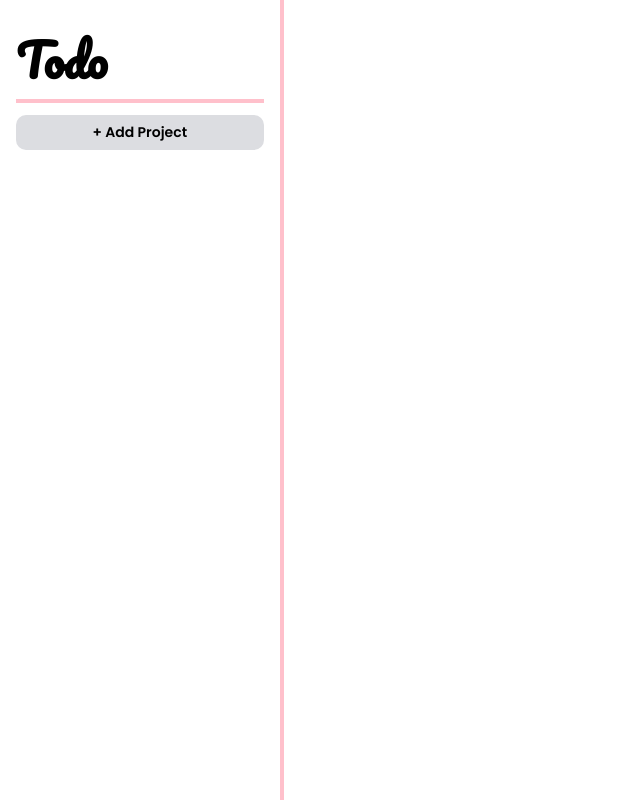
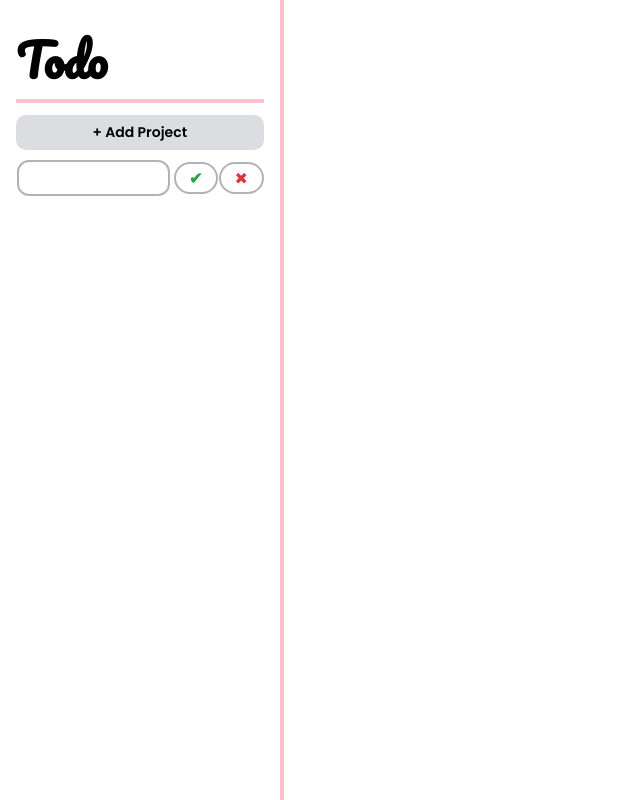
Before and after one commit to Ricky-Rubin/Todo-List, a website built with webpack: page src/template.html in a window 1280 px wide. Both pictures are taken after a click on the button "+ Add Project". Shown: the whole page, without its empty margins (0-640 px from the left). Built offline with nearby package versions, Linux system fonts and the light colour scheme.

Commit message:
Installed font-awesome and updated nav pane

```diff
--- a/package.json
+++ b/package.json
@@ -6,5 +6,8 @@
     "webpack": "^5.98.0",
     "webpack-cli": "^6.0.1",
     "webpack-dev-server": "^5.2.0"
+  },
+  "dependencies": {
+    "font-awesome": "^4.7.0"
   }
 }
--- a/src/index.js
+++ b/src/index.js
@@ -1,4 +1,5 @@
 import "./styles.css"
+// import 'font-awesome/css/font-awesome.min.css';
 import { fillContent } from "./todo.js"
 
 console.log(fillContent());
--- a/src/styles.css
+++ b/src/styles.css
@@ -52,3 +52,50 @@ body {
 .project:active {
   background-color: #b0b3b8;
 }
+
+.project-tab {
+  width: 100%;
+  height: 36px;
+  border-radius: 10px;
+  display: flex;
+  align-items: center;
+  justify-content: space-between;
+  margin: 10px 0px;
+}
+
+.p-name {
+  width: 60%;
+  height: 32px;
+  border-radius: 10px;
+  padding: 0px 5px;
+  line-height: 32px;
+  border: none;
+  outline: 2px solid #b0b3b8;
+  margin-right: 5px;
+  margin-left: 3px;
+}
+
+.btn {
+  width: 18%;
+  height: 32px;
+  border-radius: 18px;
+  border: 2px solid #b0b3b8;
+  background-color: white;
+  line-height: 28px;
+  transition: background-color 0.3s ease;
+}
+
+.btn:active {
+  background-color: #b0b3b8;
+}
+
+.mark {
+  color: #28a745;
+  font-size: 16px;
+  font-weight: 700;
+}
+
+.cancel {
+  color: #dc3545;
+  font-size: 16px;
+}
--- a/src/todo.js
+++ b/src/todo.js
@@ -46,11 +46,41 @@ function fillContent() {
     topTextOne.className = 'top-text-one';   //This is the Todo text that will show on the landing
     topTextOne.textContent = 'Todo';        // It will be at the top of teh left pane.
 
-    const addProject = document.createElement('button');
+    const addProject = document.createElement('button'); //Button to create new project
     addProject.className = 'project'
     addProject.textContent = '+ Add Project'
 
     navPane.append(topTextOne, addProject);
+
+    addProject.addEventListener('click', () => {
+        const projectTab = document.createElement('div');
+        projectTab.className = 'project-tab';
+        projectTab.innerHTML = `
+            <input class='p-name' type='text'/>
+            <button class='btn mark'>&#10004;</button>
+            <button class='btn cancel'>&#10006;</button>
+        `;
+
+        navPane.appendChild(projectTab);
+
+        const pName = projectTab.querySelector('.p-name');
+
+        const cancelBtn = projectTab.querySelector('.cancel');
+        cancelBtn.addEventListener('click', () => {
+            navPane.removeChild(projectTab)
+        });
+
+        const markBtn = projectTab.querySelector('.mark');
+        markBtn.addEventListener('click', () => {
+            projectTab.innerHTML = ""
+            projectTab.style.backgroundColor = 'pink';
+
+            projectTab.innerHTML += `
+                <p>${pName.value}</p>
+                <button class='p-cancel'>&#10006;</button>
+            `;
+        })
+    })
 }
 
 
```
Also changed, not shown: 1 other file.
